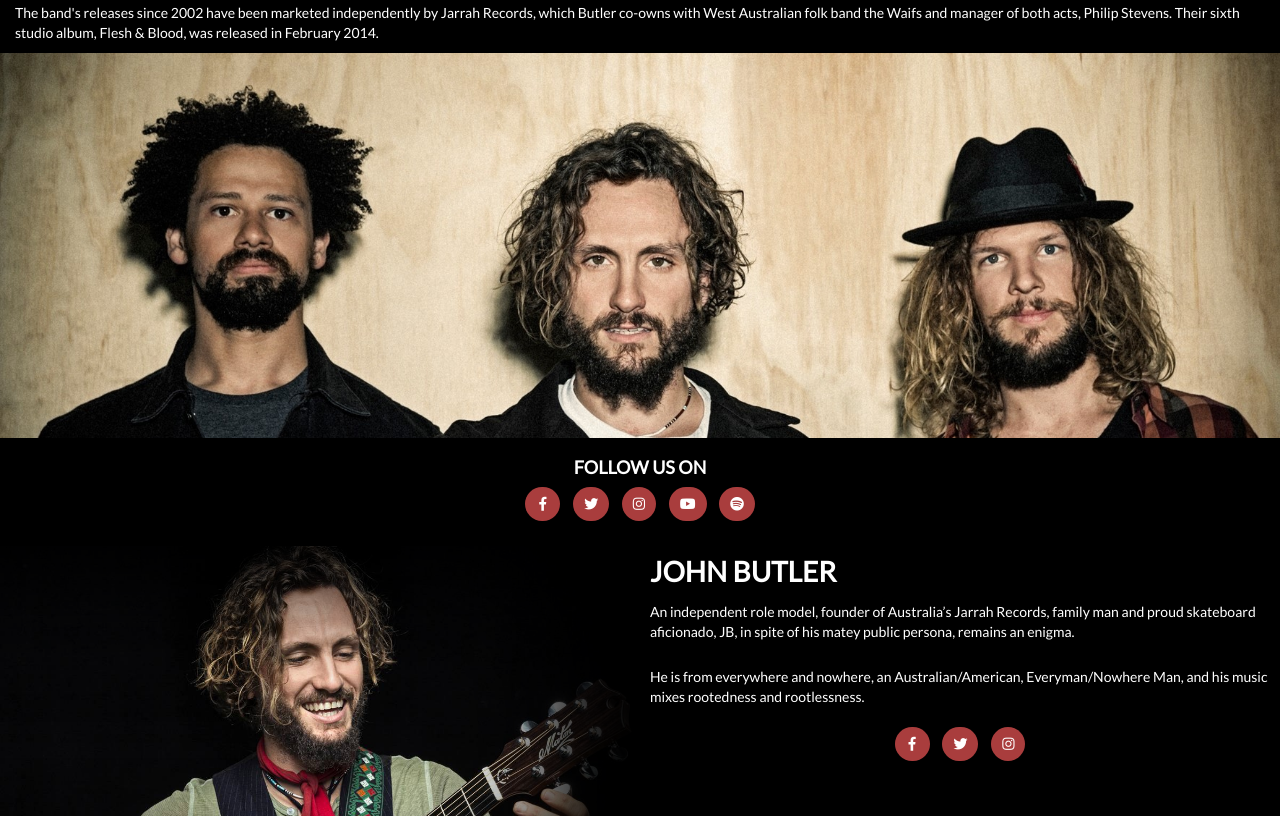
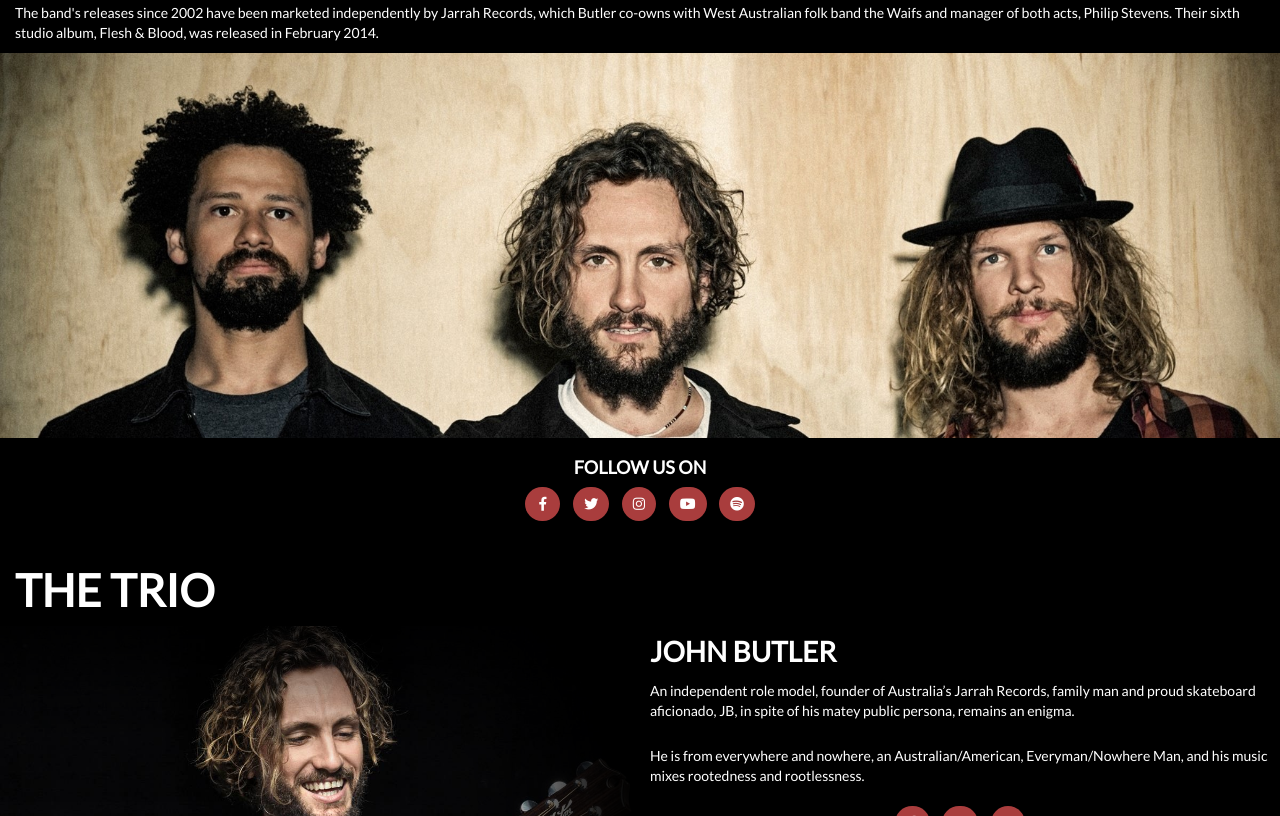
Before and after one commit to Code-Institute-Submissions/gitbush-milestone-1, a plain HTML site: page about.html in a window 1280 px wide. Shown: the part 1031-1847 px from the top of the page. Drawn offline with nearby package versions, Linux system fonts and the light colour scheme; a web font is replaced by a local one.

Commit message:
Add 'The Trio' heading

```diff
--- a/about.html
+++ b/about.html
@@ -87,7 +87,7 @@
         <!--the band section-->
         <section class="row">
             <div class="col-xs-12 jbt-about">
-                <header><h1>the band</h1></header>
+                <header><h1>The band</h1></header>
                 <p>The John Butler Trio are an Australian roots/rock band led by guitarist and vocalist John Butler,
                 an APRA and ARIA-award-winning musician. They formed in Fremantle in 1998 with Jason McGann on drums and
                 Gavin Shoesmith on bass. By 2009, the trio consisted of Butler with Byron Luiters on bass and Nicky Bomba
@@ -120,6 +120,7 @@
 
         <!--band-members section-->
         <section>
+            <header class= "trio-header"><h1>The Trio</h1></header>
             <!--John butler section-->
             <article class="row band-members-row">
                 <div class="col-sm-6 band-member-img-col">
--- a/assets/css/styles.css
+++ b/assets/css/styles.css
@@ -11,6 +11,7 @@ body{
 h1, h2, h3, h4, h5{
     font-weight: bold;
     text-transform: uppercase;
+
 }
 
 h1{
@@ -512,6 +513,10 @@ h2{
     padding: 15px;
 }
 
+.trio-header{
+    color: white;
+}
+
 .band-member-img-col{
     padding: 0;
 }
@@ -566,6 +571,7 @@ h2{
     height: 231px;
     width: 231px;
 }
+
 
 .wrap {
     height: 231px;
```
